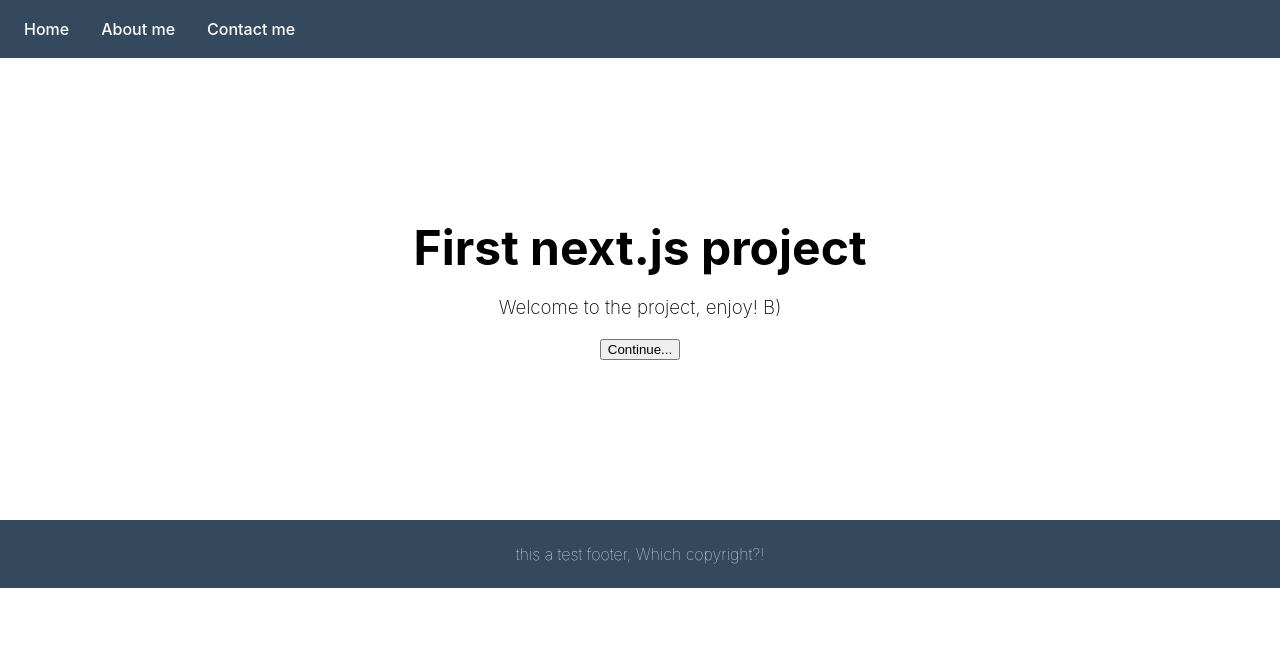
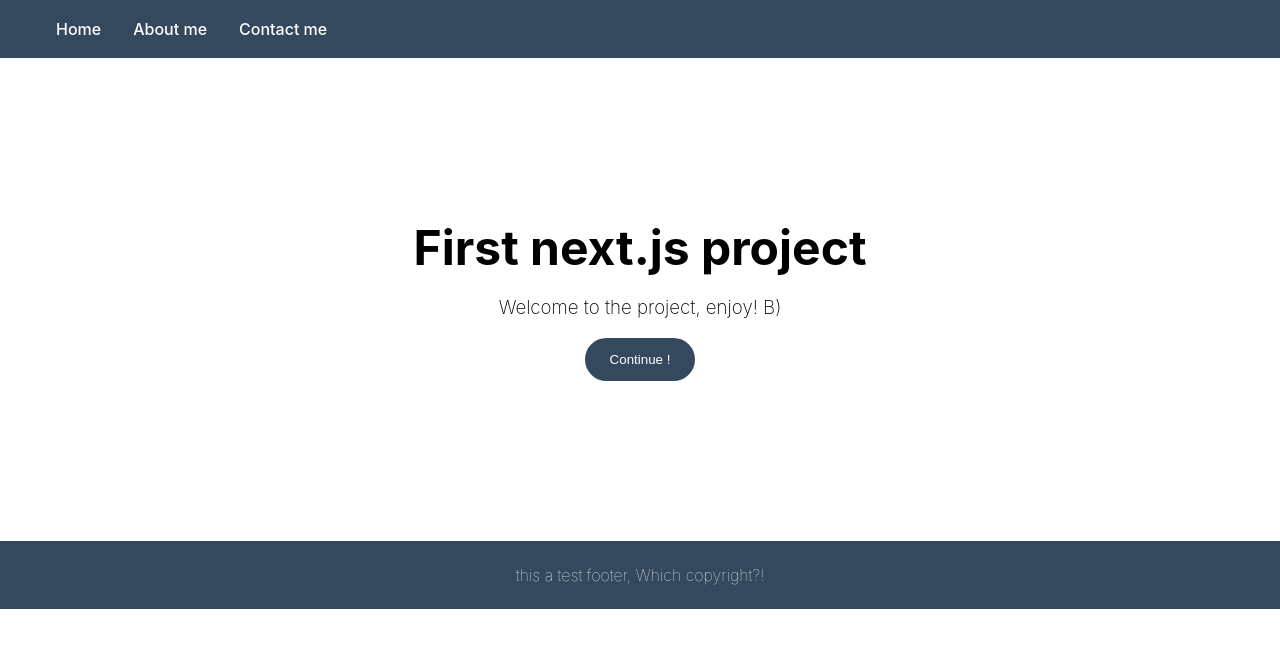
Before and after one commit to nafasebra/first-nextapp, a Next.js app: page / in a window 1280 px wide. Shown: the top 648 px of the page. Built offline with nearby package versions, Linux system fonts and the light colour scheme.

Commit message:
add style for buttons and add about and contact page

```diff
--- a/pages/index.js
+++ b/pages/index.js
@@ -1,3 +1,5 @@
+// my-domain.com/
+
 import Head from 'next/head'
 import Image from 'next/image'
 import Link from 'next/link'
@@ -28,13 +30,9 @@ export default function Home() {
             Welcome to the project, enjoy! B)
           </h3>
 
-          <button className="btn-dark">Continue...</button>
+          <button className="btn-dark">Continue !</button>
         </div>
       </header>
-
-      <main>
-
-      </main>
 
       <footer className="footer">
         <p className="text-center"> this a test footer, Which copyright?! </p>
--- a/styles/index.css
+++ b/styles/index.css
@@ -1,3 +1,4 @@
+/* ------ GLOBAL STYLES ------- */
 *,
 *::before,
 *::after {
@@ -17,6 +18,14 @@ a {
   text-decoration: none;
 }
 
+button{
+  border: none;
+  background-color: transparent;
+  cursor: pointer;
+}
+button:focus{
+  outline: none;
+}
 
 .container{
   min-height: 100vh;
@@ -27,6 +36,7 @@ a {
   text-align: center !important;
 }
 
+/* navbar */
 .nav{
   background-color: #34495e !important;
   -webkit-background-color: #34495e !important;
@@ -39,12 +49,12 @@ a {
   display: flex;
   list-style: none !important;
   margin: 0;
-  padding: 0 0.5em;
 }
 .ul-nav li{
   padding: 1.2em 1em;
 }
 
+/* header */
 .header-section{
   padding: 10em 0;
 }
@@ -56,6 +66,22 @@ a {
   font-weight: 200;
 }
 
+/* buttons */
+.btn-dark{
+  background-color: #34495e;
+  border: 2px solid #34495e;
+  padding: 0.9em 1.7em;
+  color: white;
+  border-radius: 2em;
+}
+.btn-dark-outline{
+  border: 2px solid #34495e;
+  padding: 0.9em 1.7em;
+  color: #34495e;
+  border-radius: 2em;
+}
+
+/* footer */
 .footer{
   background-color: #34495e !important;
   -webkit-background-color: #34495e !important;
```
